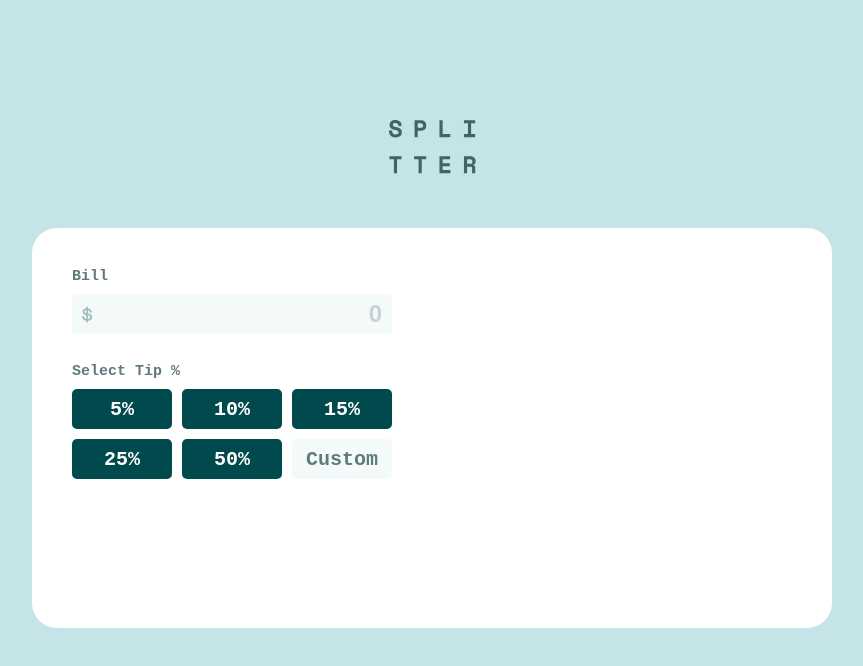
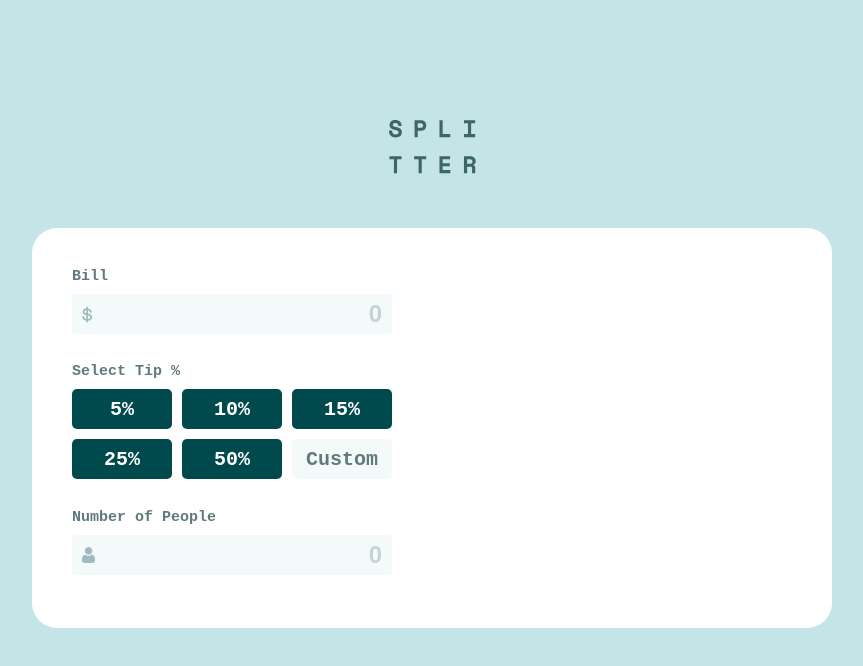
Before and after one commit to Deydii/tip-calculator-app-main, a React (Create React App) app: page / in a window 1280 px wide. Shown: the top 666 px of the page, without its empty margins (208-1071 px from the left). Built offline with nearby package versions, Linux system fonts and the light colour scheme.

Commit message:
create people component and add style

```diff
--- a/src/components/Splitter/Bill/index.js
+++ b/src/components/Splitter/Bill/index.js
@@ -4,14 +4,14 @@ import "./style.scss";
 
 const Bill = () => {
   return (
-    <>
+    <div>
       <label className="bill">
         Bill
         <br />
         <input className="bill__input" type="number" value="" placeholder="0" />
         <img className="bill__icon" src={iconDollar} alt="icon dollar" />
       </label>
-    </>
+    </div>
   );
 };
 
--- /dev/null
+++ b/src/components/Splitter/People/index.js
@@ -0,0 +1,18 @@
+import iconPerson from "../../../assets/images/icon-person.svg";
+
+import './style.scss';
+
+const People = () => {
+  return (
+    <div>
+      <label className="people">
+        Number of People
+        <br />
+        <input className="people__input" type="number" value="" placeholder="0" />
+        <img className="people__icon" src={iconPerson} alt="icon person" />
+      </label>
+    </div>
+  );
+};
+
+export default People;
--- /dev/null
+++ b/src/components/Splitter/People/style.scss
@@ -0,0 +1,35 @@
+@use '../../../styles/vars' as v;
+
+.people {
+  color: v.$color-dark-grayish-cyan;
+  font-size: v.$title-font-size;
+  font-weight: v.$font-weight-bold;
+  position: relative;
+  &__input {
+    margin-top: 10px;
+    width: 80%;
+    height: 40px;
+    background: v.$color-light-grayish-cyan;
+    border: none;
+    border-radius: 4px;
+    text-align: right;
+    color: v.$color-very-dark-cyan;
+    font-size: v.$font-size;
+    padding-right: 10px;
+    &::placeholder {
+      color: v.$color-grayish-cyan;
+      font-weight: v.$font-weight-bold;
+      opacity: 0.4;
+    }
+    &:hover {
+      cursor: pointer;
+      border: v.$color-strong-cyan 2px solid;
+      opacity: 1;
+    }
+  }
+  &__icon {
+    position: absolute;
+    left: 10px;
+    top: 38px;
+  }
+}
--- a/src/components/Splitter/Tip/style.scss
+++ b/src/components/Splitter/Tip/style.scss
@@ -3,6 +3,7 @@
 .tips {
   margin-top: 30px;
   width: 80%;
+  margin-bottom: 30px;
   &__title {
     color: v.$color-dark-grayish-cyan;
     font-size: v.$title-font-size;
--- a/src/components/Splitter/index.js
+++ b/src/components/Splitter/index.js
@@ -1,5 +1,6 @@
 import Bill from "./Bill";
 import Tip from "./Tip";
+import People from './People';
 
 import "./style.scss";
 
@@ -9,6 +10,7 @@ const Splitter = () => {
       <div className="splitter__bill">
         <Bill />
         <Tip />
+        <People />
       </div>
     </main>
   );
```
